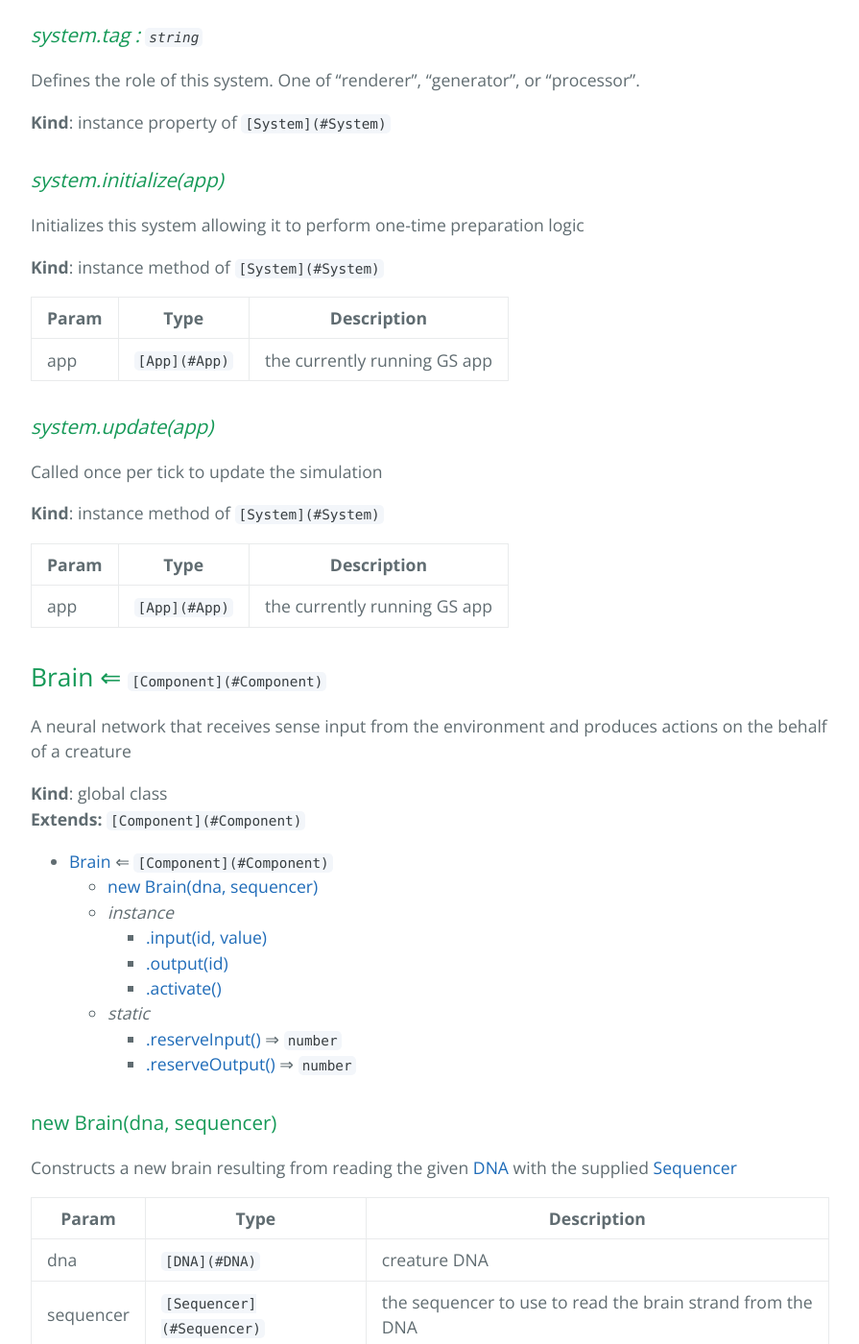
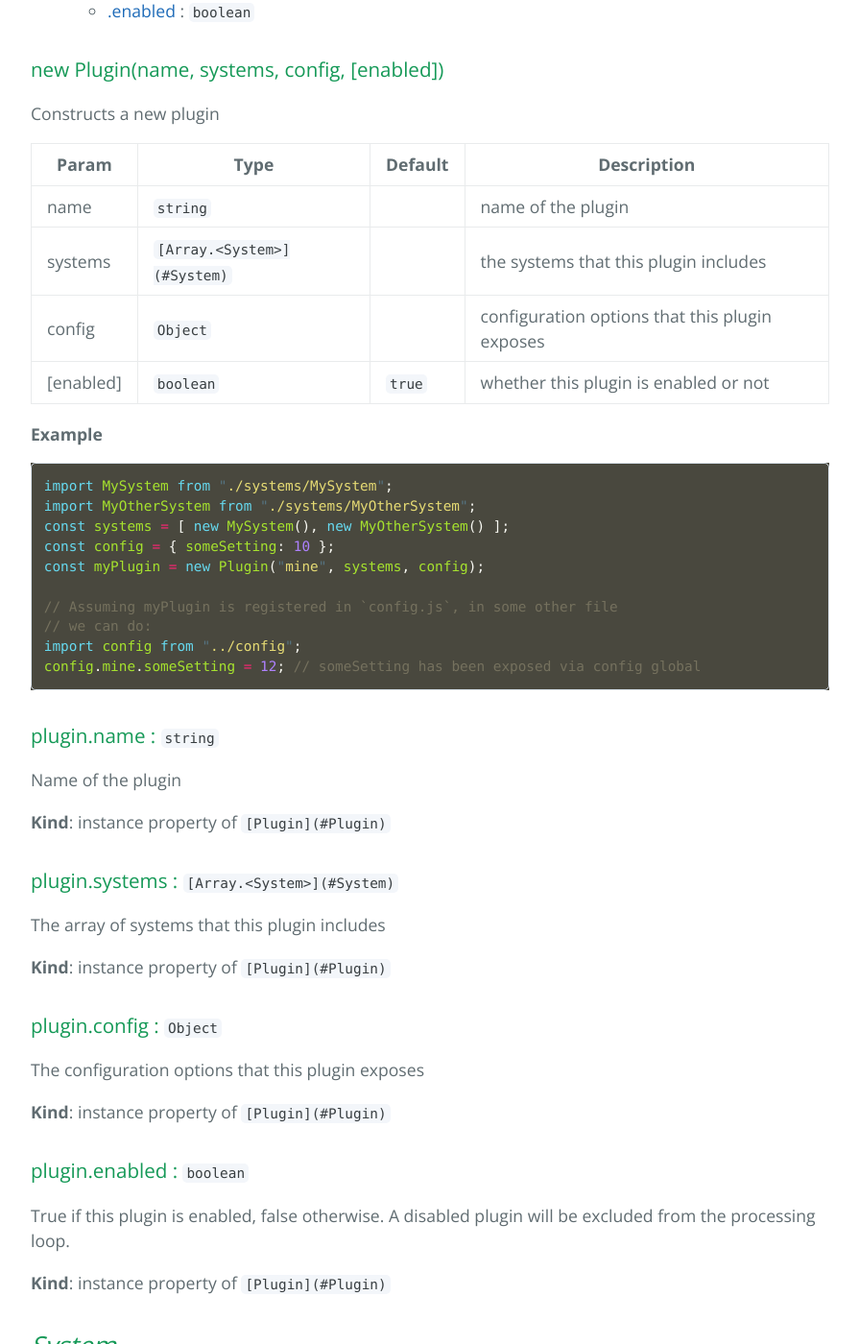
Before and after one commit to cjsauer/genetic-sandbox, a Jekyll site: the page built from site/docs.md, in a window 1280 px wide and 1400 px high, scrolled down 13779 px. Shown: the whole window at 96% size, without its empty margins (192-1087 px from the left). Built offline with Jekyll 4.4.1, drawn with Linux system fonts in a browser that asks for light colours; some of the changed text lies outside the part shown.

Commit message:
Implement the plugin architecture and configuration module

````diff
--- a/site/docs.md
+++ b/site/docs.md
@@ -29,6 +29,10 @@ the state at a specific place in a grid</p>
 <dd><p>Components are objects stored inside of <a href="#Tile">Tiles</a> that contain
 arbitrary data, be it plant data, creature data, tile coordinates, etc.</p>
 </dd>
+<dt><a href="#Plugin">Plugin</a></dt>
+<dd><p>A toggleable plugin containing an array of <a href="#System">Systems</a> and
+configuration options</p>
+</dd>
 <dt><a href="#System">System</a></dt>
 <dd><p>Interface for defining new systems. A system in Genetic Sandbox is a class
 containing initialize() and update() functions that operate in some way on
@@ -93,6 +97,16 @@ JSON.</p>
 ## Constants
 
 <dl>
+<dt><a href="#config">config</a> : <code>Object</code></dt>
+<dd><p>An aggregation of all plugin configuration options, and the main interface
+for tweaking them.</p>
+</dd>
+<dt><a href="#core">core</a> : <code>Object</code></dt>
+<dd><p>Core configuration options</p>
+</dd>
+<dt><a href="#plants">plants</a> : <code>Object</code></dt>
+<dd><p>Plant configuration options</p>
+</dd>
 <dt><a href="#ElementalTheme">ElementalTheme</a></dt>
 <dd><p>An elemental inspired theme</p>
 </dd>
@@ -111,13 +125,13 @@ The entry point and hub of the entire application
 **See**
 
 - [HexGrid](#HexGrid)
-- [System](#System)
+- [Plugin](#Plugin)
 
 
 * [App](#App)
-    * [new App(grid, systems, paperScope, [seed])](#new_App_new)
+    * [new App(grid, plugins, paperScope, [seed])](#new_App_new)
     * [.grid](#App+grid) : <code>[HexGrid](#HexGrid)</code>
-    * [.systems](#App+systems) : <code>Array.System</code>
+    * [.plugins](#App+plugins) : <code>[Array.&lt;Plugin&gt;](#Plugin)</code>
     * [.paper](#App+paper) : <code>PaperScope</code>
     * [.random](#App+random)
     * [.initialize()](#App+initialize)
@@ -127,14 +141,14 @@ The entry point and hub of the entire application
 
 <a name="new_App_new"></a>
 
-### new App(grid, systems, paperScope, [seed])
+### new App(grid, plugins, paperScope, [seed])
 Prepares a Genetic Sandbox application for bootstrapping.
 
 
 | Param | Type | Description |
 | --- | --- | --- |
 | grid | <code>[HexGrid](#HexGrid)</code> | hex grid to use as the stage |
-| systems | <code>[Array.&lt;System&gt;](#System)</code> | the systems to be included in the main processing loop |
+| plugins | <code>[Array.&lt;Plugin&gt;](#Plugin)</code> | the plugins to be included in the main processing loop |
 | paperScope | <code>PaperScope</code> | Paper.js graphics context |
 | [seed] | <code>number</code> | the seed for the random number generator |
 
@@ -144,10 +158,10 @@ Prepares a Genetic Sandbox application for bootstrapping.
 A grid of tiles serving as the main stage of the simulation
 
 **Kind**: instance property of <code>[App](#App)</code>
-<a name="App+systems"></a>
-
-### app.systems : <code>Array.System</code>
-Array of systems included in the main processing loop
+<a name="App+plugins"></a>
+
+### app.plugins : <code>[Array.&lt;Plugin&gt;](#Plugin)</code>
+Array of plugins included in the main processing loop
 
 **Kind**: instance property of <code>[App](#App)</code>
 <a name="App+paper"></a>
@@ -167,13 +181,13 @@ generating random numbers
 <a name="App+initialize"></a>
 
 ### app.initialize()
-Initializes every System in the systems array
+Initializes every system included in all enabled plugins
 
 **Kind**: instance method of <code>[App](#App)</code>
 <a name="App+update"></a>
 
 ### app.update()
-Updates every System in the systems array
+Updates every system included in all enabled plugins
 
 **Kind**: instance method of <code>[App](#App)</code>
 <a name="App+run"></a>
@@ -563,6 +577,73 @@ arbitrary data, be it plant data, creature data, tile coordinates, etc.
 Component isn't instantiable directly, but should be extended by a
 concrete subclass.
 
+<a name="Plugin"></a>
+
+## Plugin
+A toggleable plugin containing an array of [Systems](#System) and
+configuration options
+
+**Kind**: global class
+
+* [Plugin](#Plugin)
+    * [new Plugin(name, systems, config, [enabled])](#new_Plugin_new)
+    * [.name](#Plugin+name) : <code>string</code>
+    * [.systems](#Plugin+systems) : <code>[Array.&lt;System&gt;](#System)</code>
+    * [.config](#Plugin+config) : <code>Object</code>
+    * [.enabled](#Plugin+enabled) : <code>boolean</code>
+
+<a name="new_Plugin_new"></a>
+
+### new Plugin(name, systems, config, [enabled])
+Constructs a new plugin
+
+
+| Param | Type | Default | Description |
+| --- | --- | --- | --- |
+| name | <code>string</code> |  | name of the plugin |
+| systems | <code>[Array.&lt;System&gt;](#System)</code> |  | the systems that this plugin includes |
+| config | <code>Object</code> |  | configuration options that this plugin exposes |
+| [enabled] | <code>boolean</code> | <code>true</code> | whether this plugin is enabled or not |
+
+**Example**
+
+```js
+import MySystem from "./systems/MySystem";
+import MyOtherSystem from "./systems/MyOtherSystem";
+const systems = [ new MySystem(), new MyOtherSystem() ];
+const config = { someSetting: 10 };
+const myPlugin = new Plugin("mine", systems, config);
+
+// Assuming myPlugin is registered in `config.js`, in some other file
+// we can do:
+import config from "../config";
+config.mine.someSetting = 12; // someSetting has been exposed via config global
+```
+<a name="Plugin+name"></a>
+
+### plugin.name : <code>string</code>
+Name of the plugin
+
+**Kind**: instance property of <code>[Plugin](#Plugin)</code>
+<a name="Plugin+systems"></a>
+
+### plugin.systems : <code>[Array.&lt;System&gt;](#System)</code>
+The array of systems that this plugin includes
+
+**Kind**: instance property of <code>[Plugin](#Plugin)</code>
+<a name="Plugin+config"></a>
+
+### plugin.config : <code>Object</code>
+The configuration options that this plugin exposes
+
+**Kind**: instance property of <code>[Plugin](#Plugin)</code>
+<a name="Plugin+enabled"></a>
+
+### plugin.enabled : <code>boolean</code>
+True if this plugin is enabled, false otherwise. A disabled plugin
+will be excluded from the processing loop.
+
+**Kind**: instance property of <code>[Plugin](#Plugin)</code>
 <a name="System"></a>
 
 ## *System*
@@ -1594,6 +1675,57 @@ const restored = Serializable.restore(coord.serialize());
 coord.x === restored.x; // true
 coord.y === restored.y; // true
 ```
+<a name="config"></a>
+
+## config : <code>Object</code>
+An aggregation of all plugin configuration options, and the main interface
+for tweaking them.
+
+**Kind**: global constant
+**Example**
+
+```js
+import config from "../config";
+// Change the vegetation rate
+config.plants.vegetationRate = 0.2;
+// Change the size of the world
+config.core.gridRadius = 35;
+```
+<a name="core"></a>
+
+## core : <code>Object</code>
+Core configuration options
+
+**Kind**: global constant
+
+* [core](#core) : <code>Object</code>
+    * [.gridRadius](#core.gridRadius) : <code>number</code>
+    * [.hexRadius](#core.hexRadius) : <code>number</code>
+
+<a name="core.gridRadius"></a>
+
+### core.gridRadius : <code>number</code>
+The radius in hexagons of the world
+
+**Kind**: static property of <code>[core](#core)</code>
+<a name="core.hexRadius"></a>
+
+### core.hexRadius : <code>number</code>
+The radius in pixels of a hexagon within the grid
+
+**Kind**: static property of <code>[core](#core)</code>
+<a name="plants"></a>
+
+## plants : <code>Object</code>
+Plant configuration options
+
+**Kind**: global constant
+<a name="plants.vegetationRate"></a>
+
+### plants.vegetationRate : <code>number</code>
+The percentage of the grid that will be covered in vegetation
+
+**Kind**: static property of <code>[plants](#plants)</code>
 <a name="ElementalTheme"></a>
 
 ## ElementalTheme
--- a/src/modules/plugins/plants/systems/PlantGenerator.js
+++ b/src/modules/plugins/plants/systems/PlantGenerator.js
@@ -1,5 +1,6 @@
 import System from "../../System";
 import Plant from "../components/Plant";
+import config from "../../../config";
 
 /**
  * Generates initial plant life, placing Plant components into Tiles
@@ -22,7 +23,7 @@ class PlantGenerator extends System {
     const random = app.random;
     const tiles = app.grid.getTiles();
     tiles.forEach((tile) => {
-      if (random.bool(PlantGenerator.VEGETATION_RATE)) {
+      if (random.bool(config.plants.vegetationRate)) {
         tile.set("plant", new Plant(10));
       }
     });
@@ -36,6 +37,4 @@ class PlantGenerator extends System {
   }
 }
 
-PlantGenerator.VEGETATION_RATE = 0.1;
-
 export default PlantGenerator;
--- a/src/modules/plugins/plants/systems/PlantRenderer.js
+++ b/src/modules/plugins/plants/systems/PlantRenderer.js
@@ -1,8 +1,8 @@
+import _ from "lodash";
 import System from "../../System";
 import Theme from "../../../themes/Theme";
-import GridRenderer from "../../core/systems/GridRenderer";
 import HexGrid from "../../../grid/HexGrid";
-import _ from "lodash";
+import config from "../../../config";
 
 /**
  * Renders plants for all tiles that contain a Plant component
@@ -66,7 +66,7 @@ class PlantRenderer extends System {
     tilesOfInterest.forEach((tile) => {
       if (tile.hasComponent("plant")) {
         let coord = tile.get("coord");
-        let { x, y } = HexGrid.coordToPixel(coord, GridRenderer.HEX_SIZE);
+        let { x, y } = HexGrid.coordToPixel(coord, config.core.hexRadius);
         let instance = this._plantSymbol.place(new Point(x, y).add(view.center));
         tile.set("!plant", instance);
       } else {
````
Also changed, not shown: src/main.js (+3 -19 lines), src/modules/App.js (+26 -14 lines), src/modules/config.js (added, +27 -0 lines), src/modules/plugins/Plugin.js (added, +52 -0 lines), src/modules/plugins/core/index.js (added, +28 -0 lines), src/modules/plugins/core/systems/GridRenderer.js (+3 -4 lines), src/modules/plugins/plants/index.js (added, +22 -0 lines), test/modules/app.test.js (+28 -9 lines), test/modules/config.test.js (added, +2 -0 lines), test/modules/plugins/component.test.js (+1 -0 lines), test/modules/plugins/plants/systems/plantGenerator.test.js (+2 -1 lines), test/modules/plugins/plugin.test.js (added, +20 -0 lines), test/modules/plugins/system.test.js (+1 -0 lines), test/modules/shapes/shape.test.js (+1 -0 lines), 1 more files.
